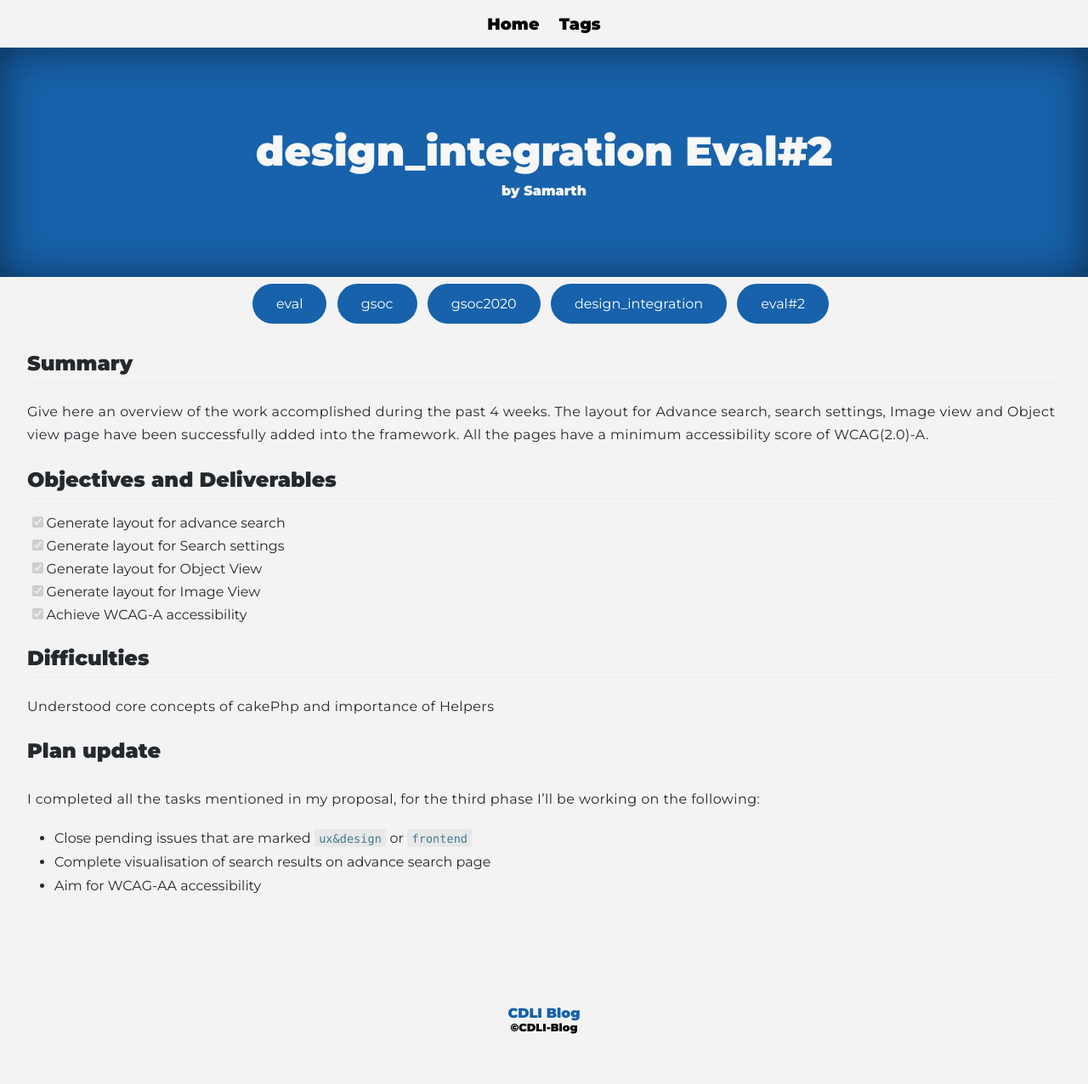
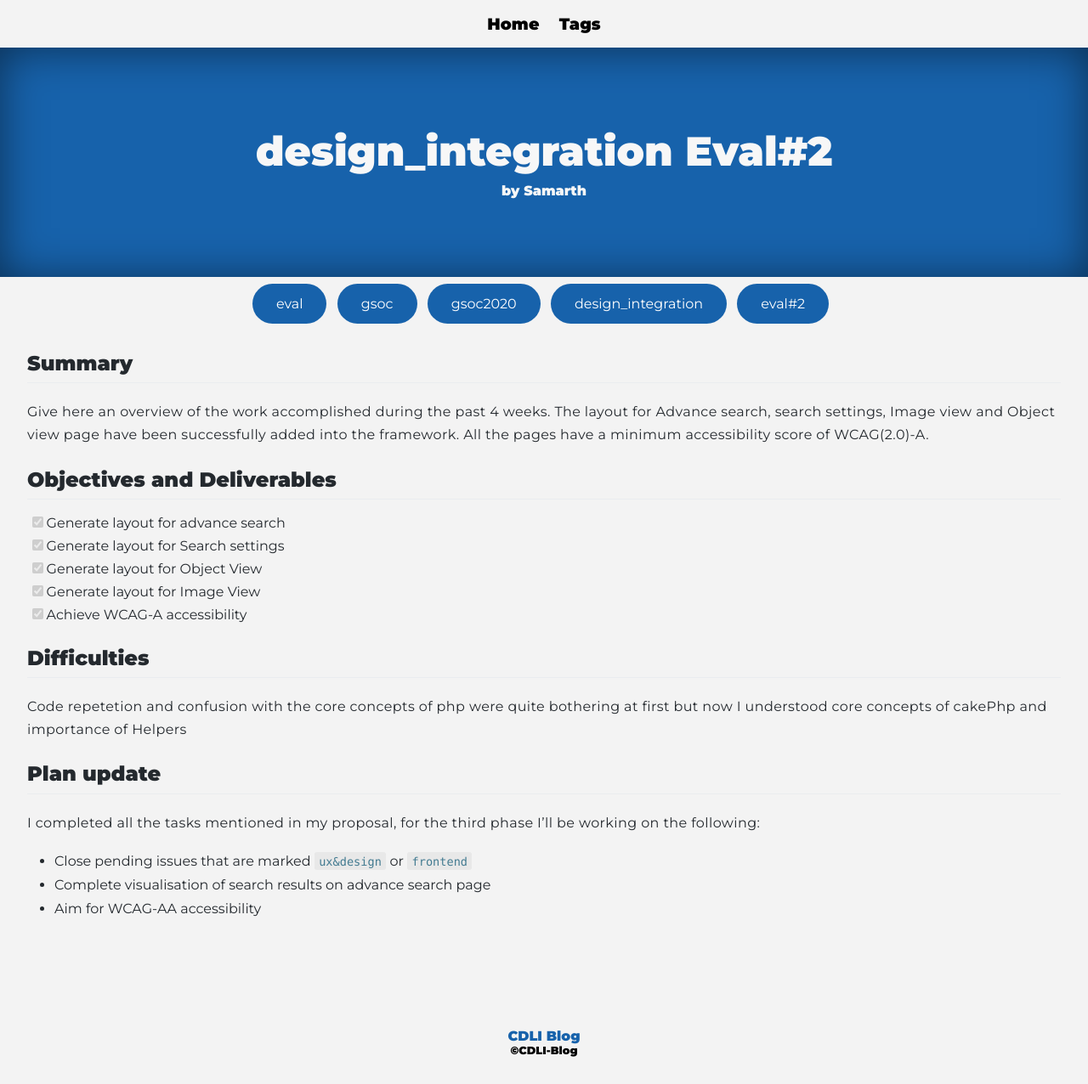
Before and after one commit to cdli-gh/blog, a Jekyll site: the page built from _blog/gsoc20/design_integration/posts/10_eval2.md, in a window 1280 px wide. Shown: the whole page at 85% size. Built offline with Jekyll 4.4.1, drawn with Linux system fonts in a browser that asks for light colours; Markdown is read by kramdown in place of the engine named in the settings; before the commit the page ends 1249 px from its top, so only the background shows below that.

Commit message:
Update 10_eval2.md

```diff
--- a/_blog/gsoc20/design_integration/posts/10_eval2.md
+++ b/_blog/gsoc20/design_integration/posts/10_eval2.md
@@ -17,7 +17,7 @@ The layout for Advance search, search settings, Image view and Object view page
 - [x] Achieve WCAG-A accessibility
 
 ## Difficulties
-Understood core concepts of cakePhp and importance of Helpers
+ Code repetetion and confusion with the core concepts of php were quite bothering at first but now I understood core concepts of cakePhp and importance of Helpers
 
 ## Plan update
 I completed all the tasks mentioned in my proposal, for the third phase I'll be working on the following:
```
